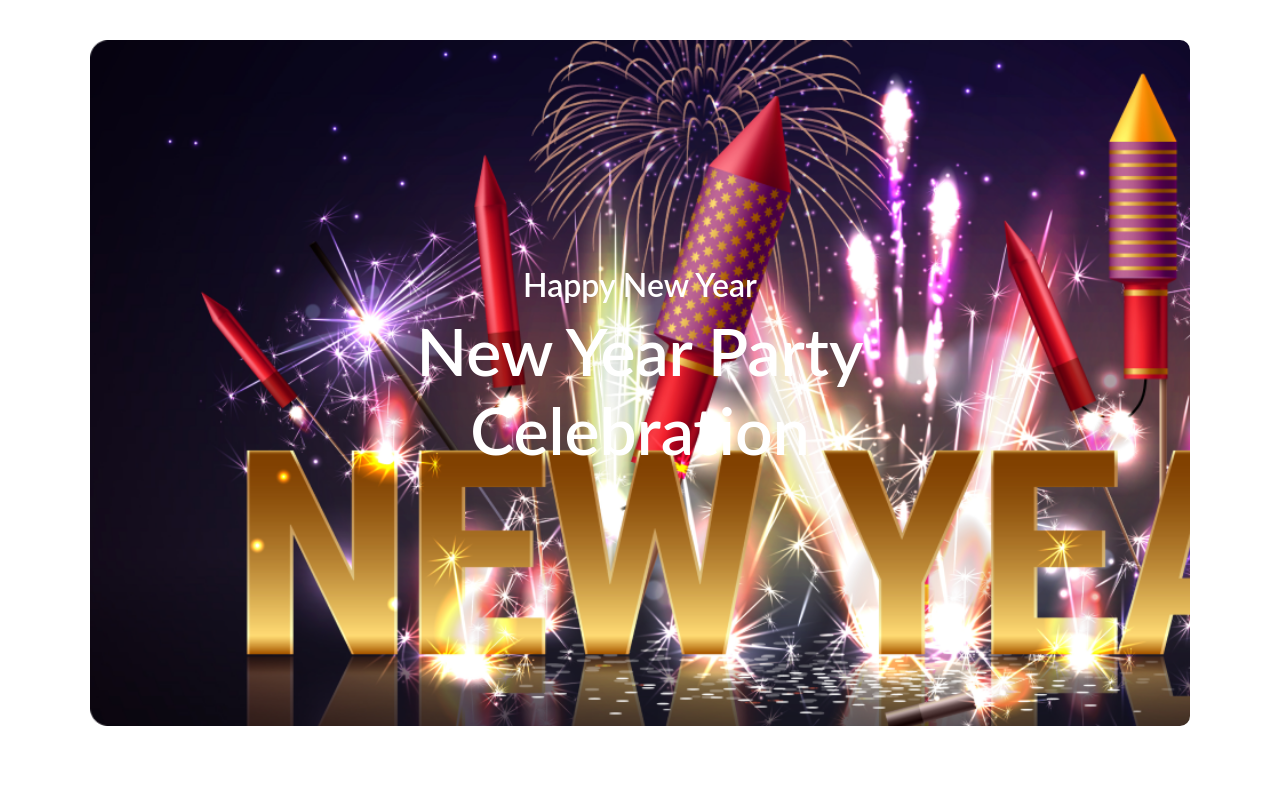
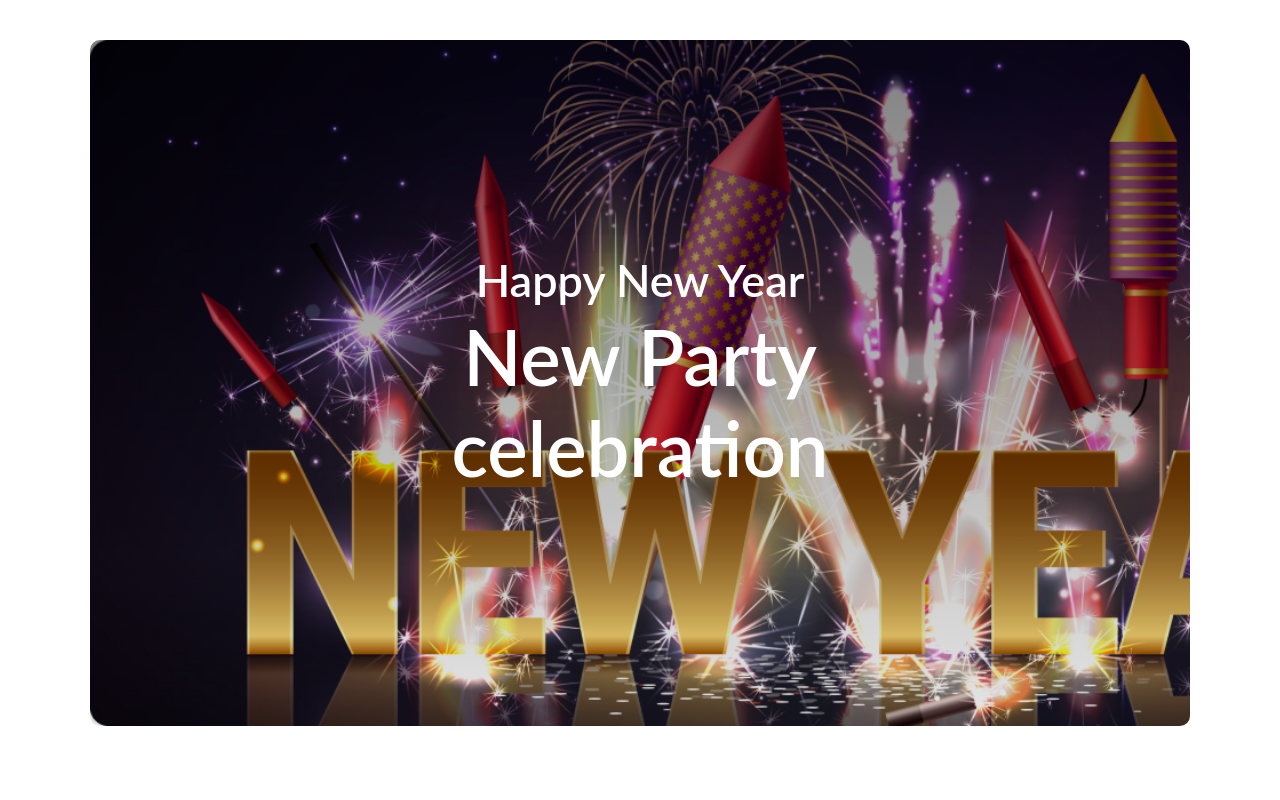
Before and after one commit to robs360/prog-asset, a plain HTML site: page index.html in a window 1280 px wide. Shown: the top 800 px of the page. Drawn offline with Linux system fonts and the light colour scheme.

Commit message:
ohh 3rd time commit done

```diff
--- a/blog2.css
+++ b/blog2.css
@@ -1,12 +1,14 @@
 
 .head{
     width: 87%; height: 70vh;
-    background-image: url(resources/Banner\ Image.png);
-
+    background:linear-gradient(rgba(0, 0, 0, 0.5),rgba(0, 0, 0, 0.1)),url(resources/Banner\ Image.png);
     background-repeat: no-repeat; background-size: cover;
     margin-left: auto;  margin-right: auto;
     padding-top:10% ; border-radius: 10px; margin-top: 40px;
+    position: relative;
 }
+
+
 .head h1{
     font-family: 'Lato'
     font-weight: 400;
--- a/index.html
+++ b/index.html
@@ -8,8 +8,10 @@
   <body>
       <header>
            <div class="head">
-                  <p> <span style="font-size: 32px;">Happy New Year</span>
-                     <br> New Year Party <br> Celebration</p>
+            <p><span style="text-align: center;color: white;font-size: 45px;">
+                Happy New Year</span><br>
+                <span style="text-align: center;color: white;font-size: 76px;">
+                New Party <br> celebration</span></p>
            </div>
       </header>
       <main>
```
